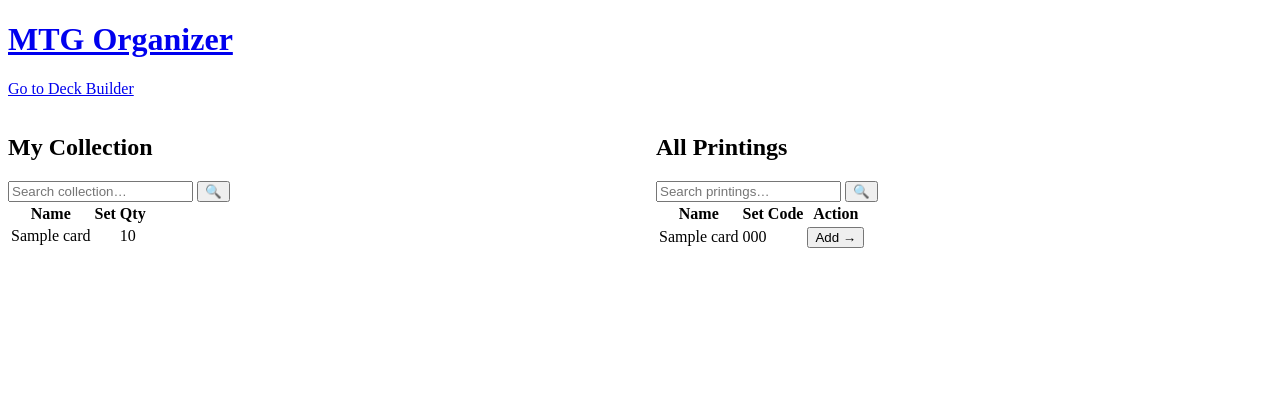
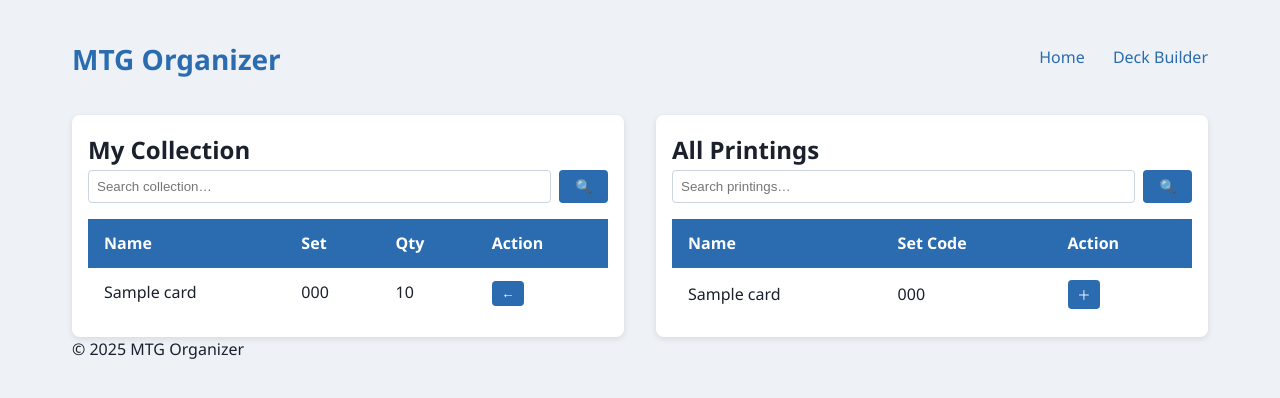
Before and after one commit to amos-j-hunt/railway-db-test, a Flask app: page / in a window 1280 px wide. Shown: the top 398 px of the page. Run offline with Flask 3, Linux system fonts and the light colour scheme; tables that the repository leaves empty hold one stand-in row (values such as "Sample post").

Commit message:
v1.1 UI Redesign

```diff
--- a/app/routes.py
+++ b/app/routes.py
@@ -1,26 +1,32 @@
 from flask import current_app as app, render_template, request, redirect, url_for
-from .models import CollectionEntry, PrintingsCard
+from sqlalchemy import or_
+from collections import defaultdict
+from .models import CollectionEntry, PrintingsCard, DeckName, DeckEntry
 from . import db
-from collections import defaultdict
-from .models import DeckName, DeckEntry
 
 @app.route("/")
 def index():
     coll_q  = request.args.get("collection_search", "")
     print_q = request.args.get("printings_search", "")
 
-    # filter personal collection
+    # Filter personal collection by name or text
     if coll_q:
         coll_entries = CollectionEntry.query.filter(
-            CollectionEntry.name.ilike(f"%{coll_q}%")
+            or_(
+                CollectionEntry.name.ilike(f"%{coll_q}%"),
+                CollectionEntry.text.ilike(f"%{coll_q}%")
+            )
         ).all()
     else:
         coll_entries = CollectionEntry.query.all()
 
-    # filter & limit printings
+    # Filter all printings by name or text
     if print_q:
         print_entries = PrintingsCard.query.filter(
-            PrintingsCard.name.ilike(f"%{print_q}%")
+            or_(
+                PrintingsCard.name.ilike(f"%{print_q}%"),
+                PrintingsCard.text.ilike(f"%{print_q}%")
+            )
         ).limit(100).all()
     else:
         print_entries = PrintingsCard.query.limit(100).all()
@@ -30,7 +36,7 @@ def index():
         coll_entries=coll_entries,
         print_entries=print_entries,
         coll_q=coll_q,
-        print_q=print_q,
+        print_q=print_q
     )
 
 @app.route("/add_printing", methods=["POST"])
@@ -42,18 +48,21 @@ def add_printing():
     if entry:
         entry.quantity += 1
     else:
-        entry = CollectionEntry(
-            uuid=card.uuid,
-            name=card.name,
-            setCode=card.setCode,
-            finishes=card.finishes,
-            manaCost=card.manaCost,
-            quantity=1,
-        )
+        # Build a dict of all columns except the PK 'id'
+        data = {
+            c.name: getattr(card, c.name)
+            for c in PrintingsCard.__table__.columns
+            if c.name != "id"
+        }
+        data["quantity"] = 1
+
+        # Unpack into your CollectionEntry
+        entry = CollectionEntry(**data)
         db.session.add(entry)
 
     db.session.commit()
     return redirect(url_for("index"))
+
 
 @app.route("/decrement_card", methods=["POST"])
 def decrement_card():
@@ -67,7 +76,7 @@ def decrement_card():
 
 @app.route("/deck", methods=["GET","POST"])
 def deck_builder():
-    # 1️⃣ Handle creating a new deck
+    # Handle New Deck creation
     if request.method == "POST" and request.form.get("action") == "new_deck":
         next_idx = DeckName.query.count() + 1
         deck = DeckName(name=f"Deck {next_idx}")
@@ -75,20 +84,18 @@ def deck_builder():
         db.session.commit()
         return redirect(url_for("deck_builder", deck_id=deck.id))
 
-    # 2️⃣ Determine which deck to show
+    # Determine which deck to show
     deck_id = request.args.get("deck_id", type=int)
     if deck_id:
         deck = DeckName.query.get_or_404(deck_id)
     else:
         deck = DeckName.query.order_by(DeckName.id.desc()).first()
         if not deck:
-            # no decks exist yet → create the first one
-            next_idx = 1
-            deck = DeckName(name=f"Deck {next_idx}")
+            deck = DeckName(name="Deck 1")
             db.session.add(deck)
             db.session.commit()
 
-    # 3️⃣ Handle renaming the current deck
+    # Handle Rename
     if request.method == "POST" and request.form.get("action") == "rename_deck":
         new_name = request.form["deck_name"].strip()
         if new_name:
@@ -96,21 +103,32 @@ def deck_builder():
             db.session.commit()
         return redirect(url_for("deck_builder", deck_id=deck.id))
 
-    # 4️⃣ Fetch data
-    coll_entries = CollectionEntry.query.all()
-    # deck entries
+    # Search collection on deck page
+    coll_search = request.args.get("coll_search", "")
+    if coll_search:
+        coll_entries = CollectionEntry.query.filter(
+            or_(
+                CollectionEntry.name.ilike(f"%{coll_search}%"),
+                CollectionEntry.text.ilike(f"%{coll_search}%")
+            )
+        ).all()
+    else:
+        coll_entries = CollectionEntry.query.all()
+
+    # Deck entries
     deck_entries = DeckEntry.query.filter_by(deck_id=deck.id).all()
     deck_display = []
     for de in deck_entries:
         card = PrintingsCard.query.filter_by(uuid=de.uuid).first()
         deck_display.append((de, card))
-    # group by manaValue
+
+    # Group by manaValue
     by_cost = defaultdict(list)
     for de, card in deck_display:
         cost = card.manaValue or 0
         by_cost[cost].append((de, card))
 
-    # 5️⃣ All saved decks for the dropdown
+    # All saved decks for the dropdown
     all_decks = DeckName.query.order_by(DeckName.id).all()
 
     return render_template(
@@ -119,6 +137,7 @@ def deck_builder():
         deck=deck,
         coll_entries=coll_entries,
         by_cost=sorted(by_cost.items()),
+        coll_search=coll_search
     )
 
 @app.route("/deck/add", methods=["POST"])
--- /dev/null
+++ b/app/static/css/style.css
@@ -0,0 +1,131 @@
+/* Reset basics */
+* { margin: 0; padding: 0; box-sizing: border-box; }
+
+body {
+  font-family: 'Segoe UI', Tahoma, Geneva, Verdana, sans-serif;
+  background-color: #eef2f7;
+  color: #1a202c;
+  line-height: 1.6;
+}
+
+.container {
+  max-width: 1200px;
+  margin: 0 auto;
+  padding: 2rem;
+}
+
+.site-header {
+  display: flex;
+  justify-content: space-between;
+  align-items: center;
+  margin-bottom: 2rem;
+}
+
+.logo a {
+  font-size: 1.75rem;
+  font-weight: bold;
+  color: #2b6cb0;
+  text-decoration: none;
+}
+
+.main-nav a {
+  margin-left: 1.5rem;
+  color: #2b6cb0;
+  font-weight: 500;
+  text-decoration: none;
+  transition: color 0.3s;
+}
+
+.main-nav a:hover {
+  color: #2c5282;
+}
+
+.flex-layout {
+  display: flex;
+  gap: 2rem;
+}
+
+.panel {
+  background: #fff;
+  border-radius: 0.5rem;
+  padding: 1rem;
+  box-shadow: 0 2px 6px rgba(0,0,0,0.1);
+  flex: 1;
+}
+
+.search-form,
+.deck-controls {
+  display: flex;
+  gap: 0.5rem;
+  margin-bottom: 1rem;
+}
+
+.form-input {
+  flex: 1;
+  padding: 0.5rem;
+  border: 1px solid #cbd5e0;
+  border-radius: 0.25rem;
+}
+
+.button {
+  background-color: #2b6cb0;
+  color: #fff;
+  border: none;
+  padding: 0.5rem 1rem;
+  border-radius: 0.25rem;
+  cursor: pointer;
+  transition: background 0.2s;
+}
+
+.button:hover {
+  background-color: #2c5282;
+}
+
+.button--small {
+  padding: 0.3rem 0.6rem;
+}
+
+.table {
+  width: 100%;
+  border-collapse: collapse;
+  margin-top: 0.5rem;
+}
+
+.table th,
+.table td {
+  padding: 0.75rem 1rem;
+  text-align: left;
+}
+
+.table thead {
+  background-color: #2b6cb0;
+  color: #fff;
+}
+
+.table tr:nth-child(even) {
+  background-color: #f7fafc;
+}
+
+.table tr:hover {
+  background-color: #ebf8ff;
+}
+
+.tooltip {
+  position: relative;
+  cursor: help;
+}
+
+.tooltip:hover::after {
+  content: attr(data-title);
+  position: absolute;
+  top: 100%;
+  left: 0;
+  background: rgba(0,0,0,0.75);
+  color: #fff;
+  padding: 0.5rem;
+  border-radius: 0.25rem;
+  white-space: pre-wrap;
+  max-width: 300px;
+  margin-top: 0.25rem;
+  z-index: 10;
+}
--- a/app/templates/base.html
+++ b/app/templates/base.html
@@ -1,8 +1,26 @@
 <!doctype html>
-<html>
-  <head><title>MTG Organizer</title></head>
-  <body>
-    <h1><a href="{{ url_for('index') }}">MTG Organizer</a></h1>
-    {% block content %}{% endblock %}
-  </body>
+<html lang="en">
+<head>
+  <meta charset="UTF-8">
+  <meta name="viewport" content="width=device-width, initial-scale=1.0">
+  <title>MTG Organizer</title>
+  <link rel="stylesheet" href="{{ url_for('static', filename='css/style.css') }}">
+</head>
+<body>
+  <div class="container">
+    <header class="site-header">
+      <h1 class="logo"><a href="{{ url_for('index') }}">MTG Organizer</a></h1>
+      <nav class="main-nav">
+        <a href="{{ url_for('index') }}">Home</a>
+        <a href="{{ url_for('deck_builder') }}">Deck Builder</a>
+      </nav>
+    </header>
+    <main class="site-content">
+      {% block content %}{% endblock %}
+    </main>
+    <footer class="site-footer">
+      <p>&copy; 2025 MTG Organizer</p>
+    </footer>
+  </div>
+</body>
 </html>
--- a/app/templates/index.html
+++ b/app/templates/index.html
@@ -1,76 +1,65 @@
 {% extends "base.html" %}
-
 {% block content %}
-<!-- Link to deck builder page -->
-<p><a href="{{ url_for('deck_builder') }}">Go to Deck Builder</a></p>
-<div style="display:flex; gap:2rem;">
-  <!-- Personal Collection -->
-  <div style="flex:1;">
+<div class="flex-layout">
+  <!-- My Collection -->
+  <section class="panel">
     <h2>My Collection</h2>
-    <form method="get">
-      <input
-        type="text"
-        name="collection_search"
-        placeholder="Search collection…"
-        value="{{ coll_q }}"
-      />
-      <button type="submit">🔍</button>
+    <form class="search-form" method="get">
+      <input class="form-input" type="text" name="collection_search" placeholder="Search collection…" value="{{ coll_q }}">
+      <button class="button" type="submit">🔍</button>
     </form>
-    <table>
+    <table class="table">
       <thead>
         <tr>
-          <th>Name</th>
-          <th>Set</th>
-          <th>Qty</th>
+          <th>Name</th><th>Set</th><th>Qty</th><th>Action</th>
         </tr>
       </thead>
       <tbody>
-        {% for entry in coll_entries %}
+      {% for entry in coll_entries %}
         <tr>
-          <td>{{ entry.name }}</td>
-          <td>{{ entry.set_name }}</td>
+          <td class="tooltip" data-title="{{ entry.text|default('') }}">{{ entry.name }}</td>
+          <td>{{ entry.setCode }}</td>
           <td>{{ entry.quantity }}</td>
+          <td>
+            <form method="post" action="{{ url_for('decrement_card') }}">
+              <input type="hidden" name="uuid" value="{{ entry.uuid }}">
+              <button class="button button--small" type="submit">←</button>
+            </form>
+          </td>
         </tr>
-        {% endfor %}
+      {% endfor %}
       </tbody>
     </table>
-  </div>
+  </section>
 
   <!-- All Printings -->
-  <div style="flex:1;">
+  <section class="panel">
     <h2>All Printings</h2>
-    <form method="get">
-      <input
-        type="text"
-        name="printings_search"
-        placeholder="Search printings…"
-        value="{{ print_q }}"
-      />
-      <button type="submit">🔍</button>
+    <form class="search-form" method="get">
+      <input class="form-input" type="text" name="printings_search" placeholder="Search printings…" value="{{ print_q }}">
+      <button class="button" type="submit">🔍</button>
     </form>
-    <table>
+    <table class="table">
       <thead>
         <tr>
-          <th>Name</th>
-          <th>Set Code</th>
-          <th>Action</th>
+          <th>Name</th><th>Set Code</th><th>Action</th>
         </tr>
       </thead>
       <tbody>
-        {% for card in print_entries %}
+      {% for card in print_entries %}
         <tr>
-          <td>{{ card.name }}</td>
+          <td class="tooltip" data-title="{{ card.text|default('') }}">{{ card.name }}</td>
           <td>{{ card.setCode }}</td>
           <td>
             <form method="post" action="{{ url_for('add_printing') }}">
-              <input type="hidden" name="uuid" value="{{ card.uuid }}" />
-              <button type="submit">Add →</button>
+              <input type="hidden" name="uuid" value="{{ card.uuid }}">
+              <button class="button button--small" type="submit">＋</button>
             </form>
           </td>
         </tr>
-        {% endfor %}
+      {% endfor %}
       </tbody>
     </table>
-  </div>
+  </section>
 </div>
 {% endblock %}
```
Also changed, not shown: app/templates/deck.html (+30 -30 lines), 1 other file.
